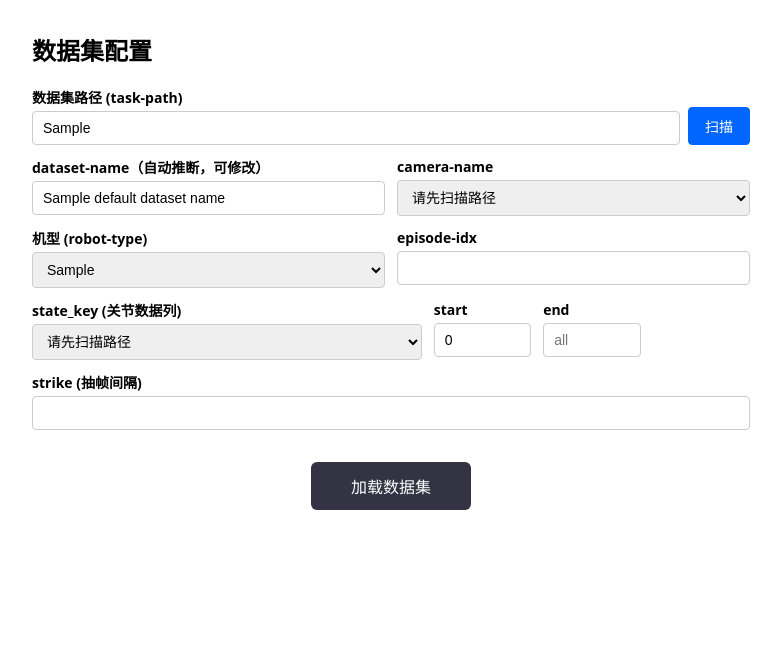
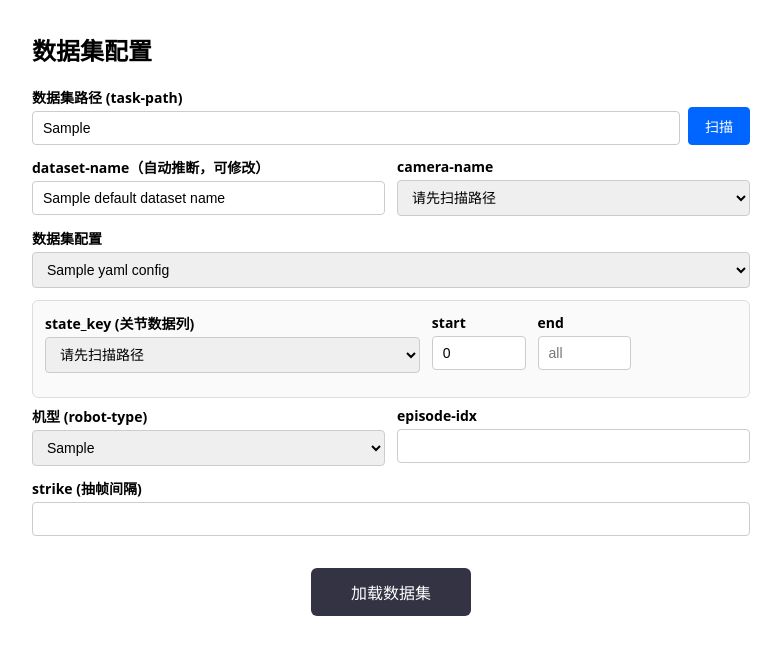
Before and after one commit to SII-dannyXSC/CalibAll, a Python web app: template src/caliball/web/templates/config.html in a window 1280 px wide. Shown: the top 655 px of the page, without its empty margins (249-1030 px from the left). Run offline with Jinja, Linux system fonts and the light colour scheme; the template is opened without the code that fills it: most values are stand-ins (such as "Sample title", 1, 10 or a date in 2020).

Commit message:
feat: update config.html with YAML dropdown and conditional state controls
Co-Authored-By: Claude Opus 4.6 (1M context) <noreply@anthropic.com>

```diff
--- a/src/caliball/web/templates/config.html
+++ b/src/caliball/web/templates/config.html
@@ -18,6 +18,10 @@ body{font-family:system-ui;max-width:750px;margin:2rem auto;padding:0 1rem}
   cursor:pointer;background:#334;color:#fff;border:none;border-radius:6px}
 #msg{text-align:center;margin-top:8px;font-size:14px}
 .ok{color:#090}.err{color:#c00}
+.state-section{border:1px solid #ddd;border-radius:6px;padding:12px;margin:8px 0;background:#fafafa}
+.state-section.hidden{display:none}
+.yaml-fixed{padding:12px;background:#f0f4ff;border-radius:6px;margin:8px 0;font-size:14px;color:#446}
+.yaml-fixed.hidden{display:none}
 </style>
 </head>
 <body>
@@ -47,26 +51,24 @@ body{font-family:system-ui;max-width:750px;margin:2rem auto;padding:0 1rem}
   </div>
 </div>
 
-<!-- robot-type / episode -->
-<div class="row">
+<!-- YAML 配置选择 -->
 <div class="f">
-    <label>机型 (robot-type)</label>
-    <select id="rt">
-      {% for rt in robot_types %}
-      <option value="{{ rt }}" {{ 'selected' if rt == default_robot_type else '' }}>{{ rt }}</option>
+  <label>数据集配置</label>
+  <select id="yaml-sel" onchange="onYamlChange()">
+    {% for yc in yaml_configs %}
+    <option value="{{ yc.filename }}">{{ yc.name }}</option>
     {% endfor %}
   </select>
 </div>
-  <div class="f">
-    <label>episode-idx</label>
-    <input id="ei" type="number" value="{{ default_episode_idx }}"/>
-  </div>
-</div>
 
-<!-- state_key with dimension range -->
+<!-- 固定配置提示（不可配置时显示） -->
+<div id="yaml-fixed" class="yaml-fixed hidden"></div>
+
+<!-- state_key 配置区域（可配置时显示） -->
+<div id="state-section" class="state-section">
   <div class="row">
     <div class="f" style="flex:2">
-    <label>state_key (关节数据列)</label>
+      <label id="stk-label">state_key (关节数据列)</label>
       <select id="stk" onchange="onStkChange()"><option value="">请先扫描路径</option></select>
     </div>
     <div class="f" style="flex:0.5">
@@ -82,7 +84,7 @@ body{font-family:system-ui;max-width:750px;margin:2rem auto;padding:0 1rem}
     </div>
   </div>
 
-<!-- 双臂: 第二个 state_key -->
+  <!-- 双臂: 第二个 state_key（DualArmSliceProcessor 时显示） -->
   <div id="dual-arm-row" class="row" style="display:none">
     <div class="f" style="flex:2">
       <label>state_key 2 (右臂关节)</label>
@@ -100,6 +102,23 @@ body{font-family:system-ui;max-width:750px;margin:2rem auto;padding:0 1rem}
       <span id="stk2-dim" style="font-size:13px;color:#666;padding:8px 0"></span>
     </div>
   </div>
+</div>
+
+<!-- robot-type / episode -->
+<div class="row">
+  <div class="f">
+    <label>机型 (robot-type)</label>
+    <select id="rt">
+      {% for rt in robot_types %}
+      <option value="{{ rt }}" {{ 'selected' if rt == default_robot_type else '' }}>{{ rt }}</option>
+      {% endfor %}
+    </select>
+  </div>
+  <div class="f">
+    <label>episode-idx</label>
+    <input id="ei" type="number" value="{{ default_episode_idx }}"/>
+  </div>
+</div>
 
 <!-- strike -->
 <div class="row">
@@ -113,18 +132,43 @@ body{font-family:system-ui;max-width:750px;margin:2rem auto;padding:0 1rem}
 <p id="msg"></p>
 
 <script>
-var DUAL_ARM_ROBOTS = {{ dual_arm_robots | tojson }};
-var isDualArm = false;
+var currentYamlInfo = null;
 
-function checkDualArm() {
-  var rt = document.getElementById('rt').value;
-  isDualArm = DUAL_ARM_ROBOTS.indexOf(rt) >= 0;
-  document.getElementById('dual-arm-row').style.display = isDualArm ? 'flex' : 'none';
-  // Update label
-  var stkLabel = document.querySelector('#stk').closest('.f').querySelector('label');
-  stkLabel.textContent = isDualArm ? 'state_key (左臂关节)' : 'state_key (关节数据列)';
+function onYamlChange() {
+  var filename = document.getElementById('yaml-sel').value;
+  if (!filename) return;
+  fetch('/api/config/yaml_info', {
+    method: 'POST',
+    headers: {'Content-Type': 'application/json'},
+    body: JSON.stringify({filename: filename})
+  })
+  .then(function(r) { return r.json(); })
+  .then(function(info) {
+    currentYamlInfo = info;
+    var stateSection = document.getElementById('state-section');
+    var yamlFixed = document.getElementById('yaml-fixed');
+    var dualRow = document.getElementById('dual-arm-row');
+
+    if (info.configurable) {
+      stateSection.classList.remove('hidden');
+      yamlFixed.classList.add('hidden');
+      if (info.processor_type === 'DualArmSliceProcessor') {
+        dualRow.style.display = 'flex';
+        document.getElementById('stk-label').textContent = 'state_key (左臂关节)';
+      } else {
+        dualRow.style.display = 'none';
+        document.getElementById('stk-label').textContent = 'state_key (关节数据列)';
       }
-document.getElementById('rt').addEventListener('change', checkDualArm);
+    } else {
+      stateSection.classList.add('hidden');
+      yamlFixed.classList.remove('hidden');
+      yamlFixed.textContent = '使用 YAML 配置: ' + info.name +
+        (info.state_keys ? ' — state_keys: ' + info.state_keys.join(', ') : '') +
+        (info.processor_params && Object.keys(info.processor_params).length
+          ? ' — ' + JSON.stringify(info.processor_params) : '');
+    }
+  });
+}
 
 function onStkChange() {
   var sel = document.getElementById('stk');
@@ -168,7 +212,6 @@ function scanPath() {
       });
       if (d.dataset_name) document.getElementById('dn').value = d.dataset_name;
       if (d.state_keys && d.state_keys.length > 0) {
-        // Populate both state_key dropdowns
         ['stk', 'stk2'].forEach(function(id) {
           var sel = document.getElementById(id);
           sel.innerHTML = '';
@@ -180,7 +223,6 @@ function scanPath() {
           });
         });
         onStkChange();
-        // Auto-select right arm key for stk2 (prefer *_right if available)
         var stk2 = document.getElementById('stk2');
         for (var i = 0; i < stk2.options.length; i++) {
           if (stk2.options[i].value.indexOf('right') >= 0 && stk2.options[i].value.indexOf('joint_position') >= 0) {
@@ -202,6 +244,7 @@ function go() {
   var tp = document.getElementById('tp').value.trim();
   var dn = document.getElementById('dn').value.trim();
   var cn = document.getElementById('cn').value;
+  var yamlFilename = document.getElementById('yaml-sel').value;
   if (!tp) { document.getElementById('msg').textContent = '请填写数据集路径'; document.getElementById('msg').className = 'err'; return; }
   if (!cn) { document.getElementById('msg').textContent = '请先扫描路径并选择 camera'; document.getElementById('msg').className = 'err'; return; }
   if (!dn) dn = tp.split('/').filter(Boolean).slice(-2, -1)[0] || 'unknown';
@@ -214,18 +257,23 @@ function go() {
     dataset_name: dn,
     camera_name: cn,
     robot_type: document.getElementById('rt').value,
-    state_key: document.getElementById('stk').value,
-    state_key_start: parseInt(document.getElementById('stk-start').value) || 0,
-    state_key_end: parseInt(document.getElementById('stk-end').value) || null,
     episode_idx: parseInt(document.getElementById('ei').value) || 0,
     strike: parseInt(document.getElementById('sk').value) || 4,
-    is_dual_arm: isDualArm
+    yaml_filename: yamlFilename,
   };
 
-  if (isDualArm) {
-    payload.state_key_2 = document.getElementById('stk2').value;
-    payload.state_key_2_start = parseInt(document.getElementById('stk2-start').value) || 0;
-    payload.state_key_2_end = parseInt(document.getElementById('stk2-end').value) || null;
+  if (currentYamlInfo && currentYamlInfo.configurable) {
+    var overrides = {
+      state_key: document.getElementById('stk').value,
+      start: parseInt(document.getElementById('stk-start').value) || 0,
+      stop: parseInt(document.getElementById('stk-end').value) || null,
+    };
+    if (currentYamlInfo.processor_type === 'DualArmSliceProcessor') {
+      overrides.state_key_2 = document.getElementById('stk2').value;
+      overrides.start_2 = parseInt(document.getElementById('stk2-start').value) || 0;
+      overrides.stop_2 = parseInt(document.getElementById('stk2-end').value) || null;
+    }
+    payload.overrides = overrides;
   }
 
   fetch('/api/config/submit', {
@@ -264,8 +312,9 @@ function go() {
     }
   });
 }
-// Init
-checkDualArm();
+
+// Init: trigger YAML info for default selection
+onYamlChange();
 </script>
 </body>
 </html>
```
Lines whose indentation alone changed are shown as unchanged.
